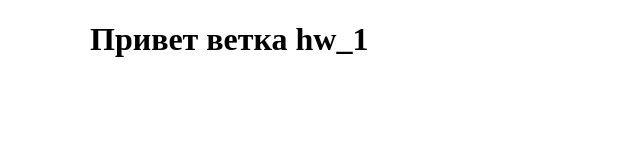
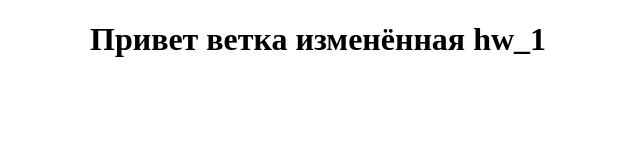
Before and after one commit to kosstafan/git_test, a plain HTML site: page index.html in a window 1280 px wide. Shown: the whole page, without its empty margins (0-640 px from the left). Drawn offline with Linux system fonts and the light colour scheme.

Commit message:
новый коммит

```diff
--- a/index.html
+++ b/index.html
@@ -10,7 +10,7 @@
 <body>
     <header class="header">
         <div class="container container_header">
-            <h1>Привет ветка hw_1</h1>
+            <h1>Привет ветка изменённая hw_1</h1>
         </div>
     </header>
 </body>
```
